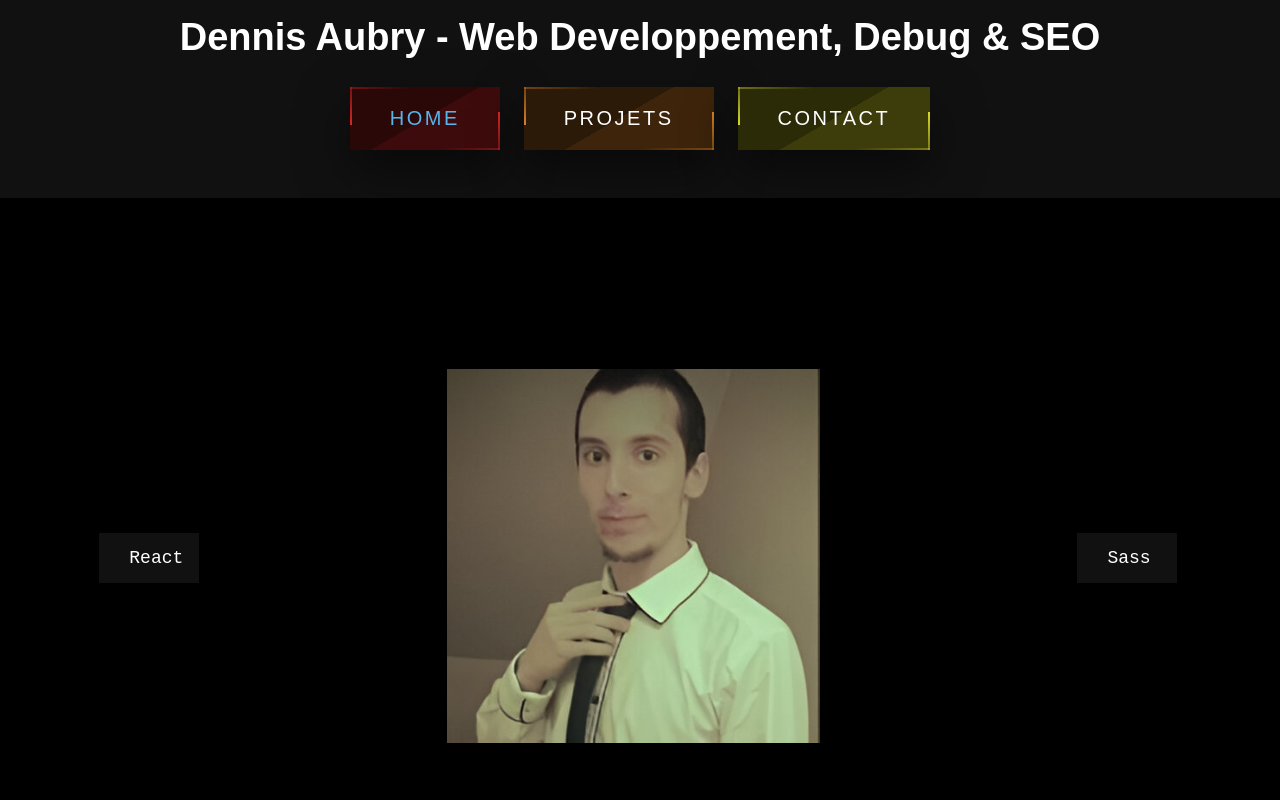
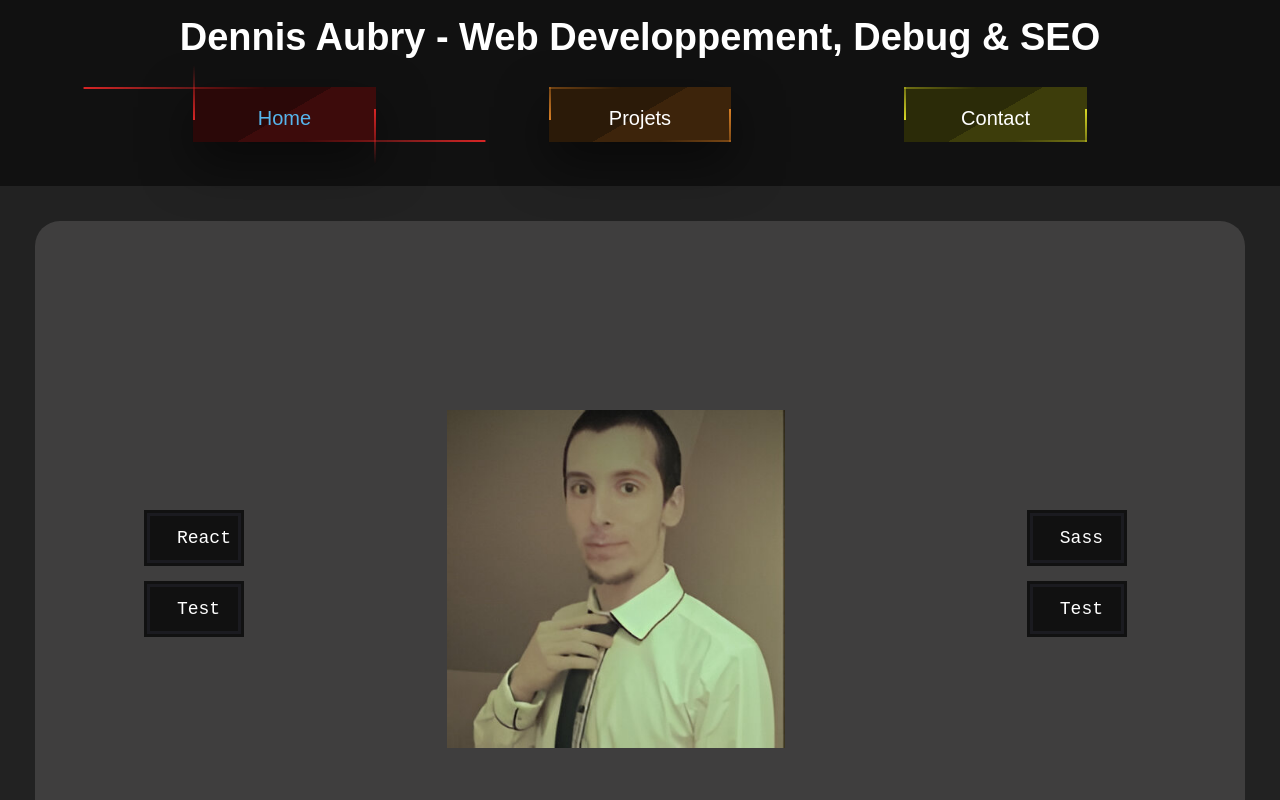
Before and after one commit to DennAmo/portfolio-projet-12, a React (Create React App) app: page /portfolio in a window 1280 px wide. Shown: the top 800 px of the page. Built offline with nearby package versions, Linux system fonts and the light colour scheme.

Commit message:
animation nav fix

```diff
--- a/src/pages/home.js
+++ b/src/pages/home.js
@@ -5,12 +5,21 @@ const technologiesLeft = [
     title: 'React',
     img: './assets/react.png',
   },
+  {
+    title: 'Test',
+    img: './assets/react.png',
+  },
+
 ];
 
 const technologiesRight = [
   {
     title: 'Sass',
     img: './assets/sass.png',
+  },
+  {
+    title: 'Test',
+    img: './assets/react.png',
   },
 ];
 
@@ -27,7 +36,7 @@ const Home = () => {
 
     const startClignotement = () => {
       intervalId = setInterval(() => {
-        currentTime += 250;
+        currentTime += 230;
 
         const newSegments = segments.map((segment) => {
           if (segment) return true;
--- a/src/styles/_main.scss
+++ b/src/styles/_main.scss
@@ -42,20 +42,23 @@ button {
   align-self: center;
 }
 
-.active {
 
-  li {
-    color: rgb(86, 181, 236);
-  }
+
+*, *::after, *::before {
+  box-sizing: border-box;
+
 }
+
 
 .btncontainer {
   display: flex;
-
+  background-color: #3f3e3e;
+  border-radius: 25px;
+  margin: 35px;
+  padding: 35px;
   justify-content: center;
   align-items: center;
   height: 90vh;
-  background-color: #000;
   justify-content: space-around;
 }
 
@@ -65,7 +68,7 @@ button {
   align-items: center;
 }
 
-.tech-button {
+.tech-button, .tech-button2 {
   padding: 15px 30px;
   background-color: #111;
   color: #fff;
@@ -74,11 +77,47 @@ button {
   cursor: pointer;
   outline: none;
   font-family: 'Courier New', Courier, monospace;
+  position: relative;
+  border: 3px solid transparent;
+  transition: color 0.5s, transform 0.2s, background-color 0.2s;
+  margin-bottom: 15px;
+
+  &::before {
+    content: "";
+    position: absolute;
+    top: 0;
+    left: 0;
+    width: 100%;
+    height: 100%;
+    border: 3px solid darken( rgb(50,50,60), 10%);
+    transition: opacity 0.3s, border 0.3s;
+  }
+
+  &:hover::before {
+    opacity: 1;
+    border: 3px solid darken( #00ff00, 10%);
+  }
+
+
+
 }
 
-.tech-button:hover + .button-extension {
+.tech-button:hover + .button-extension,
+.tech-button2:hover + .button-extension2 {
   transform: translateX(0);
   opacity: 1;
+}
+
+.button-extension2 {
+  display: flex;
+  flex-direction: column;
+  align-items: center;
+  position: absolute;
+  right: 110px;
+  top: 50%;
+  transform: translateY(-50%) translateX(-50px);
+  opacity: 0;
+  transition: all 0.3s ease-in-out;
 }
 
 .button-extension {
@@ -86,14 +125,14 @@ button {
   flex-direction: column;
   align-items: center;
   position: absolute;
-  right: -86px;
+  right: -79px;
   top: 50%;
   transform: translateY(-50%) translateX(-50px);
   opacity: 0;
   transition: all 0.3s ease-in-out;
 }
 
-.button-line {
+.button-line, .button-line2 {
   display: flex;
   justify-content: space-between;
   width: 100px;
@@ -102,7 +141,7 @@ button {
   top: 25%;
 }
 
-.line-segment {
+.line-segment, .line-segment2 {
   width: 5px;
   height: 3px;
   background-color: #00ff00;
@@ -110,7 +149,7 @@ button {
   transition: opacity 0.1s ease-in-out;
 }
 
-.line-segment.active {
+.line-segment.active, .line-segment2.active {
   opacity: 1;
 }
 
@@ -122,61 +161,13 @@ button {
   top: -40px;
 }
 
-.button-line2 {
-  display: flex;
-  justify-content: space-between;
-  width: 100px;
-  margin-top: 10px;
-  position: relative;
-  top: 25%;
-}
-
-.line-segment2 {
-  width: 5px;
-  height: 3px;
-  background-color: #00ff00;
-  opacity: 0;
-  transition: opacity 0.1s ease-in-out;
-}
-
-.line-segment2.active {
-  opacity: 1;
-}
-
-.tech-button2 {
-  padding: 15px 30px;
-  background-color: #111;
-  color: #fff;
-  font-size: 18px;
-  border: none;
-  cursor: pointer;
-  outline: none;
-  font-family: 'Courier New', Courier, monospace;
-}
-
-.tech-button2:hover + .button-extension2 {
-  transform: translateX(0);
-  opacity: 1;
-}
-
-.button-extension2 {
-  display: flex;
-  flex-direction: column;
-  align-items: center;
-  position: absolute;
-  right: 116px;
-  top: 50%;
-  transform: translateY(-50%) translateX(-50px);
-  opacity: 0;
-  transition: all 0.3s ease-in-out;
-}
 
 .myself img {
   width: 80%;
   padding-left: 35px;
 }
 
-@media (max-width: 700px) {
+@media (max-width: 860px) {
   .btncontainer {
 flex-direction: column;
   }
--- a/src/styles/components/_nav.scss
+++ b/src/styles/components/_nav.scss
@@ -1,68 +1,19 @@
+nav {
+  width: 100%;
+
+}
+
 nav ul {
   list-style-type: none;
   padding: 0;
+  display: flex;
+  justify-content: space-evenly;
 
-}
+  a{
+    width: 15%;
+    height: 55px;
+    min-width: 125px;
 
-
-.animated-button {
-  background: linear-gradient(-30deg, #0b1b3d 50%, #08142b 50%);
-  padding: 20px 40px;
-  margin: 12px;
-  display: inline-block;
-  -webkit-transform: translate(0%, 0%);
-          transform: translate(0%, 0%);
-  overflow: hidden;
-  color: #d4e0f7;
-  font-size: 20px;
-  letter-spacing: 2.5px;
-  text-align: center;
-  text-transform: uppercase;
-  text-decoration: none;
-  -webkit-box-shadow: 0 20px 50px rgba(0, 0, 0, 0.5);
-          box-shadow: 0 20px 50px rgba(0, 0, 0, 0.5);
-}
-
-.animated-button::before {
-  content: '';
-  position: absolute;
-  top: 0px;
-  left: 0px;
-  width: 100%;
-  height: 100%;
-  background-color: #8592ad;
-  opacity: 0;
-  -webkit-transition: .2s opacity ease-in-out;
-  transition: .2s opacity ease-in-out;
-}
-
-.animated-button:hover::before {
-  opacity: 0.2;
-}
-
-.animated-button span {
-  position: absolute;
-}
-
-.animated-button span:nth-child(1) {
-  top: 0px;
-  left: 0px;
-  width: 100%;
-  height: 2px;
-  background: -webkit-gradient(linear, right top, left top, from(rgba(8, 20, 43, 0)), to(#2662d9));
-  background: linear-gradient(to left, rgba(8, 20, 43, 0), #2662d9);
-  -webkit-animation: 2s animateTop linear infinite;
-          animation: 2s animateTop linear infinite;
-}
-
-@-webkit-keyframes animateTop {
-  0% {
-    -webkit-transform: translateX(100%);
-            transform: translateX(100%);
-  }
-  100% {
-    -webkit-transform: translateX(-100%);
-            transform: translateX(-100%);
   }
 }
 
@@ -77,25 +28,14 @@ nav ul {
   }
 }
 
-.animated-button span:nth-child(2) {
-  top: 0px;
-  right: 0px;
-  height: 100%;
-  width: 2px;
-  background: -webkit-gradient(linear, left bottom, left top, from(rgba(8, 20, 43, 0)), to(#2662d9));
-  background: linear-gradient(to top, rgba(8, 20, 43, 0), #2662d9);
-  -webkit-animation: 2s animateRight linear -1s infinite;
-          animation: 2s animateRight linear -1s infinite;
-}
-
-@-webkit-keyframes animateRight {
+@keyframes animateBottom {
   0% {
-    -webkit-transform: translateY(100%);
-            transform: translateY(100%);
+    -webkit-transform: translateX(-100%);
+            transform: translateX(-100%);
   }
   100% {
-    -webkit-transform: translateY(-100%);
-            transform: translateY(-100%);
+    -webkit-transform: translateX(100%);
+            transform: translateX(100%);
   }
 }
 
@@ -107,61 +47,6 @@ nav ul {
   100% {
     -webkit-transform: translateY(-100%);
             transform: translateY(-100%);
-  }
-}
-
-.animated-button span:nth-child(3) {
-  bottom: 0px;
-  left: 0px;
-  width: 100%;
-  height: 2px;
-  background: -webkit-gradient(linear, left top, right top, from(rgba(8, 20, 43, 0)), to(#2662d9));
-  background: linear-gradient(to right, rgba(8, 20, 43, 0), #2662d9);
-  -webkit-animation: 2s animateBottom linear infinite;
-          animation: 2s animateBottom linear infinite;
-}
-
-@-webkit-keyframes animateBottom {
-  0% {
-    -webkit-transform: translateX(-100%);
-            transform: translateX(-100%);
-  }
-  100% {
-    -webkit-transform: translateX(100%);
-            transform: translateX(100%);
-  }
-}
-
-@keyframes animateBottom {
-  0% {
-    -webkit-transform: translateX(-100%);
-            transform: translateX(-100%);
-  }
-  100% {
-    -webkit-transform: translateX(100%);
-            transform: translateX(100%);
-  }
-}
-
-.animated-button span:nth-child(4) {
-  top: 0px;
-  left: 0px;
-  height: 100%;
-  width: 2px;
-  background: -webkit-gradient(linear, left top, left bottom, from(rgba(8, 20, 43, 0)), to(#2662d9));
-  background: linear-gradient(to bottom, rgba(8, 20, 43, 0), #2662d9);
-  -webkit-animation: 2s animateLeft linear -1s infinite;
-          animation: 2s animateLeft linear -1s infinite;
-}
-
-@-webkit-keyframes animateLeft {
-  0% {
-    -webkit-transform: translateY(-100%);
-            transform: translateY(-100%);
-  }
-  100% {
-    -webkit-transform: translateY(100%);
-            transform: translateY(100%);
   }
 }
 
@@ -186,16 +71,18 @@ nav ul {
   overflow: hidden;
   color: #f7d4d4;
   font-size: 20px;
-  letter-spacing: 2.5px;
   text-align: center;
-  text-transform: uppercase;
   text-decoration: none;
   -webkit-box-shadow: 0 20px 50px rgba(0, 0, 0, 0.5);
           box-shadow: 0 20px 50px rgba(0, 0, 0, 0.5);
+          &.active{
+            overflow: initial;
+          }
 }
 
 .animated-button1::before {
   content: '';
+
   position: absolute;
   top: 0px;
   left: 0px;
@@ -226,17 +113,6 @@ nav ul {
           animation: 2s animateTop linear infinite;
 }
 
-@keyframes animateTop {
-  0% {
-    -webkit-transform: translateX(100%);
-            transform: translateX(100%);
-  }
-  100% {
-    -webkit-transform: translateX(-100%);
-            transform: translateX(-100%);
-  }
-}
-
 .animated-button1 span:nth-child(2) {
   top: 0px;
   right: 0px;
@@ -246,17 +122,6 @@ nav ul {
   background: linear-gradient(to top, rgba(43, 8, 8, 0), #d92626);
   -webkit-animation: 2s animateRight linear -1s infinite;
           animation: 2s animateRight linear -1s infinite;
-}
-
-@keyframes animateRight {
-  0% {
-    -webkit-transform: translateY(100%);
-            transform: translateY(100%);
-  }
-  100% {
-    -webkit-transform: translateY(-100%);
-            transform: translateY(-100%);
-  }
 }
 
 .animated-button1 span:nth-child(3) {
@@ -270,17 +135,6 @@ nav ul {
           animation: 2s animateBottom linear infinite;
 }
 
-@keyframes animateBottom {
-  0% {
-    -webkit-transform: translateX(-100%);
-            transform: translateX(-100%);
-  }
-  100% {
-    -webkit-transform: translateX(100%);
-            transform: translateX(100%);
-  }
-}
-
 .animated-button1 span:nth-child(4) {
   top: 0px;
   left: 0px;
@@ -290,17 +144,6 @@ nav ul {
   background: linear-gradient(to bottom, rgba(43, 8, 8, 0), #d92626);
   -webkit-animation: 2s animateLeft linear -1s infinite;
           animation: 2s animateLeft linear -1s infinite;
-}
-
-@keyframes animateLeft {
-  0% {
-    -webkit-transform: translateY(-100%);
-            transform: translateY(-100%);
-  }
-  100% {
-    -webkit-transform: translateY(100%);
-            transform: translateY(100%);
-  }
 }
 
 .animated-button2 {
@@ -313,12 +156,13 @@ nav ul {
   overflow: hidden;
   color: #f7e6d4;
   font-size: 20px;
-  letter-spacing: 2.5px;
   text-align: center;
-  text-transform: uppercase;
   text-decoration: none;
   -webkit-box-shadow: 0 20px 50px rgba(0, 0, 0, 0.5);
           box-shadow: 0 20px 50px rgba(0, 0, 0, 0.5);
+          &.active{
+            overflow: initial;
+          }
 }
 
 .animated-button2::before {
@@ -332,6 +176,7 @@ nav ul {
   opacity: 0;
   -webkit-transition: .2s opacity ease-in-out;
   transition: .2s opacity ease-in-out;
+
 }
 
 .animated-button2:hover::before {
@@ -353,17 +198,6 @@ nav ul {
           animation: 2s animateTop linear infinite;
 }
 
-@keyframes animateTop {
-  0% {
-    -webkit-transform: translateX(100%);
-            transform: translateX(100%);
-  }
-  100% {
-    -webkit-transform: translateX(-100%);
-            transform: translateX(-100%);
-  }
-}
-
 .animated-button2 span:nth-child(2) {
   top: 0px;
   right: 0px;
@@ -373,17 +207,6 @@ nav ul {
   background: linear-gradient(to top, rgba(43, 26, 8, 0), #d98026);
   -webkit-animation: 2s animateRight linear -1s infinite;
           animation: 2s animateRight linear -1s infinite;
-}
-
-@keyframes animateRight {
-  0% {
-    -webkit-transform: translateY(100%);
-            transform: translateY(100%);
-  }
-  100% {
-    -webkit-transform: translateY(-100%);
-            transform: translateY(-100%);
-  }
 }
 
 .animated-button2 span:nth-child(3) {
@@ -397,17 +220,6 @@ nav ul {
           animation: 2s animateBottom linear infinite;
 }
 
-@keyframes animateBottom {
-  0% {
-    -webkit-transform: translateX(-100%);
-            transform: translateX(-100%);
-  }
-  100% {
-    -webkit-transform: translateX(100%);
-            transform: translateX(100%);
-  }
-}
-
 .animated-button2 span:nth-child(4) {
   top: 0px;
   left: 0px;
@@ -417,17 +229,6 @@ nav ul {
   background: linear-gradient(to bottom, rgba(43, 26, 8, 0), #d98026);
   -webkit-animation: 2s animateLeft linear -1s infinite;
           animation: 2s animateLeft linear -1s infinite;
-}
-
-@keyframes animateLeft {
-  0% {
-    -webkit-transform: translateY(-100%);
-            transform: translateY(-100%);
-  }
-  100% {
-    -webkit-transform: translateY(100%);
-            transform: translateY(100%);
-  }
 }
 
 .animated-button3 {
@@ -440,12 +241,11 @@ nav ul {
   overflow: hidden;
   color: #f7f7d4;
   font-size: 20px;
-  letter-spacing: 2.5px;
   text-align: center;
-  text-transform: uppercase;
   text-decoration: none;
-  -webkit-box-shadow: 0 20px 50px rgba(0, 0, 0, 0.5);
-          box-shadow: 0 20px 50px rgba(0, 0, 0, 0.5);
+  &.active {
+    overflow: initial;
+  }
 }
 
 .animated-button3::before {
@@ -463,6 +263,7 @@ nav ul {
 
 .animated-button3:hover::before {
   opacity: 0.2;
+
 }
 
 .animated-button3 span {
@@ -480,17 +281,6 @@ nav ul {
           animation: 2s animateTop linear infinite;
 }
 
-@keyframes animateTop {
-  0% {
-    -webkit-transform: translateX(100%);
-            transform: translateX(100%);
-  }
-  100% {
-    -webkit-transform: translateX(-100%);
-            transform: translateX(-100%);
-  }
-}
-
 .animated-button3 span:nth-child(2) {
   top: 0px;
   right: 0px;
@@ -500,17 +290,6 @@ nav ul {
   background: linear-gradient(to top, rgba(43, 43, 8, 0), #d9d926);
   -webkit-animation: 2s animateRight linear -1s infinite;
           animation: 2s animateRight linear -1s infinite;
-}
-
-@keyframes animateRight {
-  0% {
-    -webkit-transform: translateY(100%);
-            transform: translateY(100%);
-  }
-  100% {
-    -webkit-transform: translateY(-100%);
-            transform: translateY(-100%);
-  }
 }
 
 .animated-button3 span:nth-child(3) {
@@ -524,17 +303,6 @@ nav ul {
           animation: 2s animateBottom linear infinite;
 }
 
-@keyframes animateBottom {
-  0% {
-    -webkit-transform: translateX(-100%);
-            transform: translateX(-100%);
-  }
-  100% {
-    -webkit-transform: translateX(100%);
-            transform: translateX(100%);
-  }
-}
-
 .animated-button3 span:nth-child(4) {
   top: 0px;
   left: 0px;
@@ -546,24 +314,20 @@ nav ul {
           animation: 2s animateLeft linear -1s infinite;
 }
 
-@keyframes animateLeft {
-  0% {
-    -webkit-transform: translateY(-100%);
-            transform: translateY(-100%);
-  }
-  100% {
-    -webkit-transform: translateY(100%);
-            transform: translateY(100%);
-  }
-}
-
 nav a {
   text-decoration: none;
 
 }
 
+.active {
 
-@media screen and (max-width: 568px) {
+  li {
+    color: rgb(86, 181, 236);
+  }
+
+}
+
+@media screen and (max-width: 860px) {
   ul {
     display: flex;
     flex-direction: column;
```
